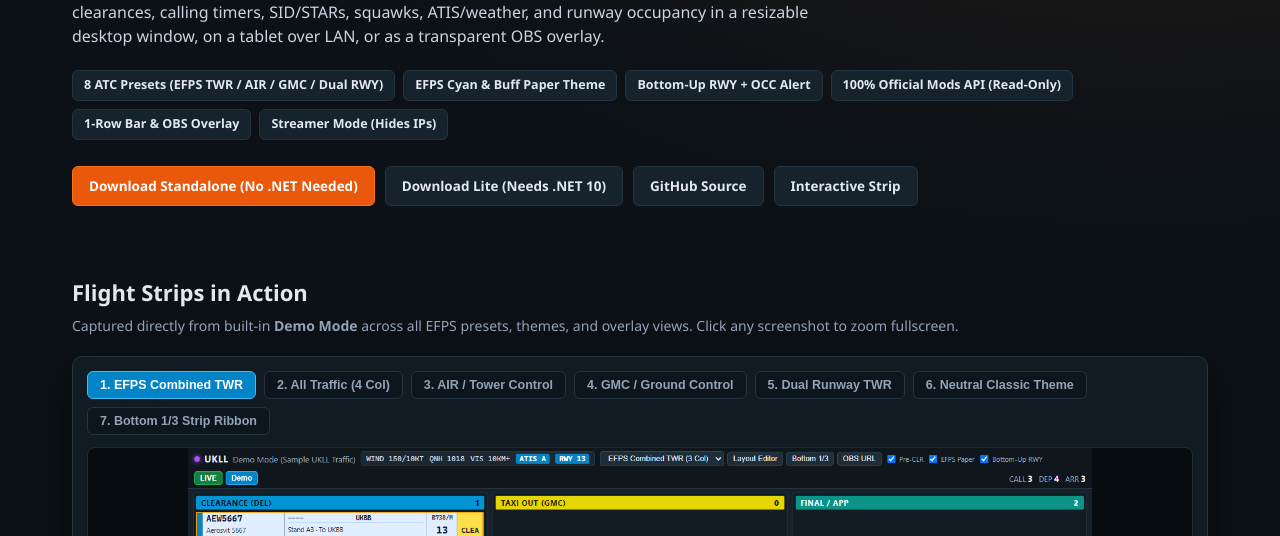
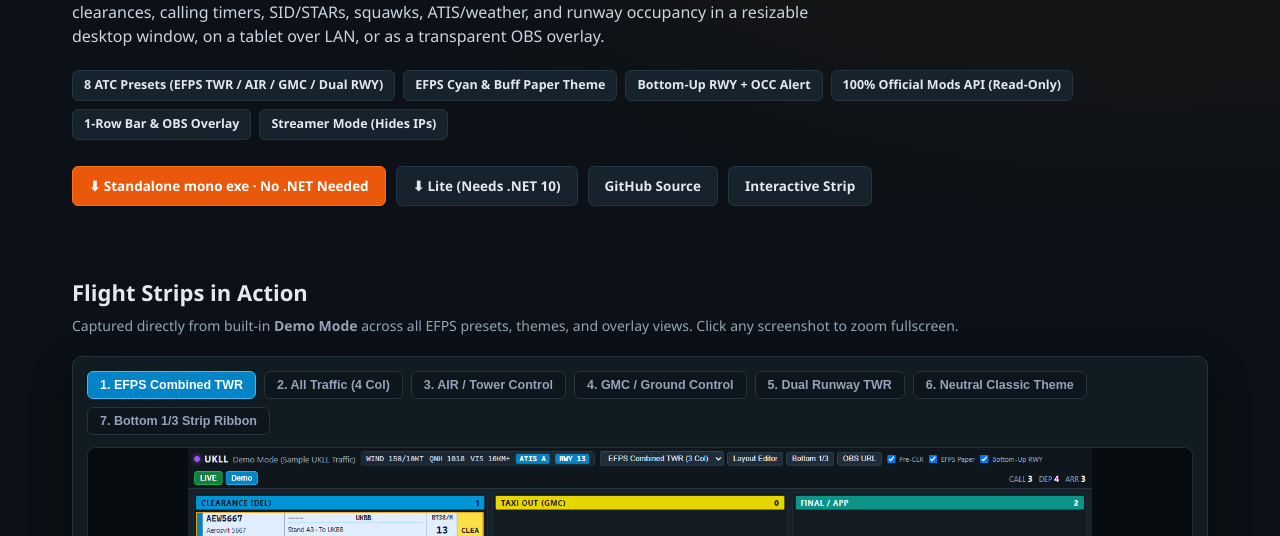
Before and after one commit to rostykk/flight-strips, a plain HTML site: page docs/index.html in a window 1280 px wide. Shown: the part 264-800 px from the top of the page. Drawn offline with Linux system fonts and the light colour scheme.

Commit message:
Update release download labels and forward-compatible scheduled time slot

```diff
--- a/docs/index.html
+++ b/docs/index.html
@@ -263,8 +263,8 @@
         <span class="pill">Streamer Mode (Hides IPs)</span>
       </div>
       <div class="cta-row">
-        <a class="btn btn-primary" href="https://github.com/rostykk/flight-strips/releases/latest/download/FlightStrips-Standalone-NoDotNetNeeded-win-x64.zip" target="_blank" rel="noopener">Download Standalone (No .NET Needed)</a>
-        <a class="btn" href="https://github.com/rostykk/flight-strips/releases/latest/download/FlightStrips-Lite-RequiresDotNet10-win-x64.zip" target="_blank" rel="noopener">Download Lite (Needs .NET 10)</a>
+        <a class="btn btn-primary" href="https://github.com/rostykk/flight-strips/releases/latest/download/FlightStrips-Standalone-NoDotNetNeeded-win-x64.zip" target="_blank" rel="noopener">⬇ Standalone mono exe · No .NET Needed</a>
+        <a class="btn" href="https://github.com/rostykk/flight-strips/releases/latest/download/FlightStrips-Lite-RequiresDotNet10-win-x64.zip" target="_blank" rel="noopener">⬇ Lite (Needs .NET 10)</a>
         <a class="btn" href="https://github.com/rostykk/flight-strips" target="_blank" rel="noopener">GitHub Source</a>
         <a class="btn" href="#sandbox">Interactive Strip</a>
       </div>
--- a/static/app.js
+++ b/static/app.js
@@ -341,6 +341,7 @@
       squawk: sqkVal,
       sid: sidVal,
       alt: altVal,
+      schedTime: ac.scheduled_time || ac.sched_time || ac.time || "",
       direction: dep ? "DEP" : "ARR",
       stage,
       doing: ac.doing || "",
@@ -517,6 +518,7 @@
         <div class="s-topmeta">
           <span>${esc(s.squawk || "----")}</span>
           <span class="s-dest">${esc(s.sid || s.doing)}</span>
+          ${s.schedTime ? `<span>${esc(s.schedTime)}</span>` : ""}
           <span>${esc(s.alt || "")}</span>
         </div>
         <div class="s-route" title="${esc(s.routeText)}">${esc(s.routeText)}</div>
```
